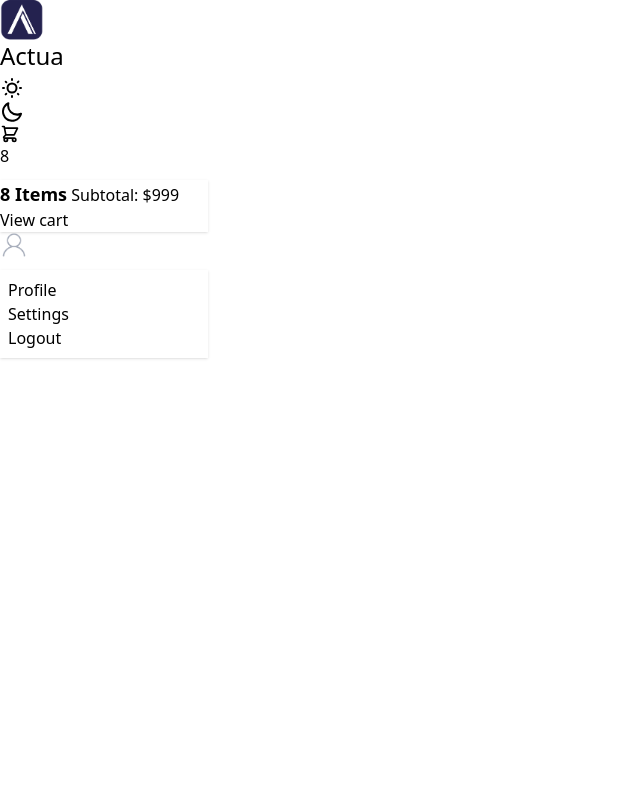
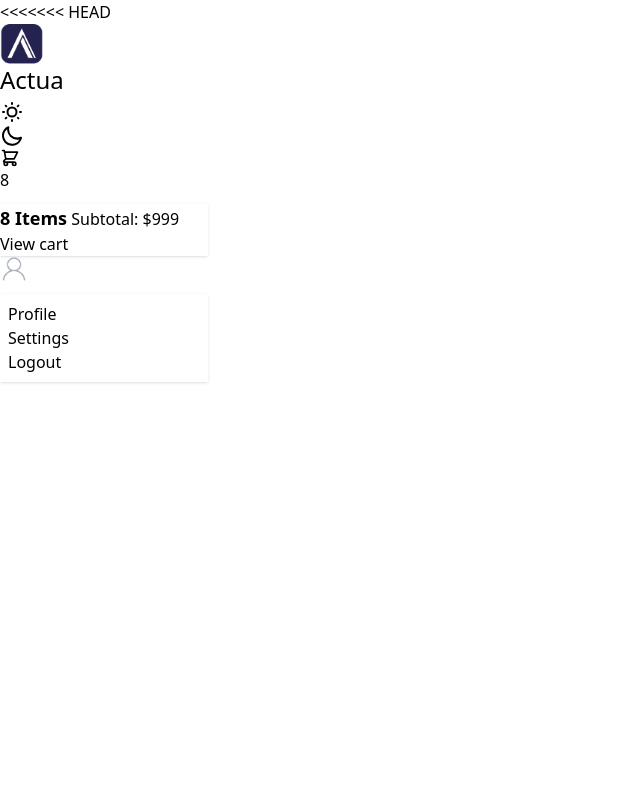
Before and after one commit to andres-alvarez19/Actua, a Django app: template templates/header.html in a window 1280 px wide. Shown: the whole page, without its empty margins (0-640 px from the left). Run offline with Django 5.2, Linux system fonts and the light colour scheme; the template is opened without the code that fills it, so the values that code supplies are empty; style sheets or scripts are compiled from the project's sources; some libraries are stand-ins or nearby versions.

```diff
--- a/templates/header.html
+++ b/templates/header.html
@@ -1,3 +1,4 @@
+<<<<<<< HEAD
 {% load static %}
 {% load static tailwind_tags %}
 
--- a/templates/index.html
+++ b/templates/index.html
@@ -127,7 +127,5 @@
     </div>
   </div>
 </section>
-
-{% include 'footer.html' %}
 </body>
 </html>
```
